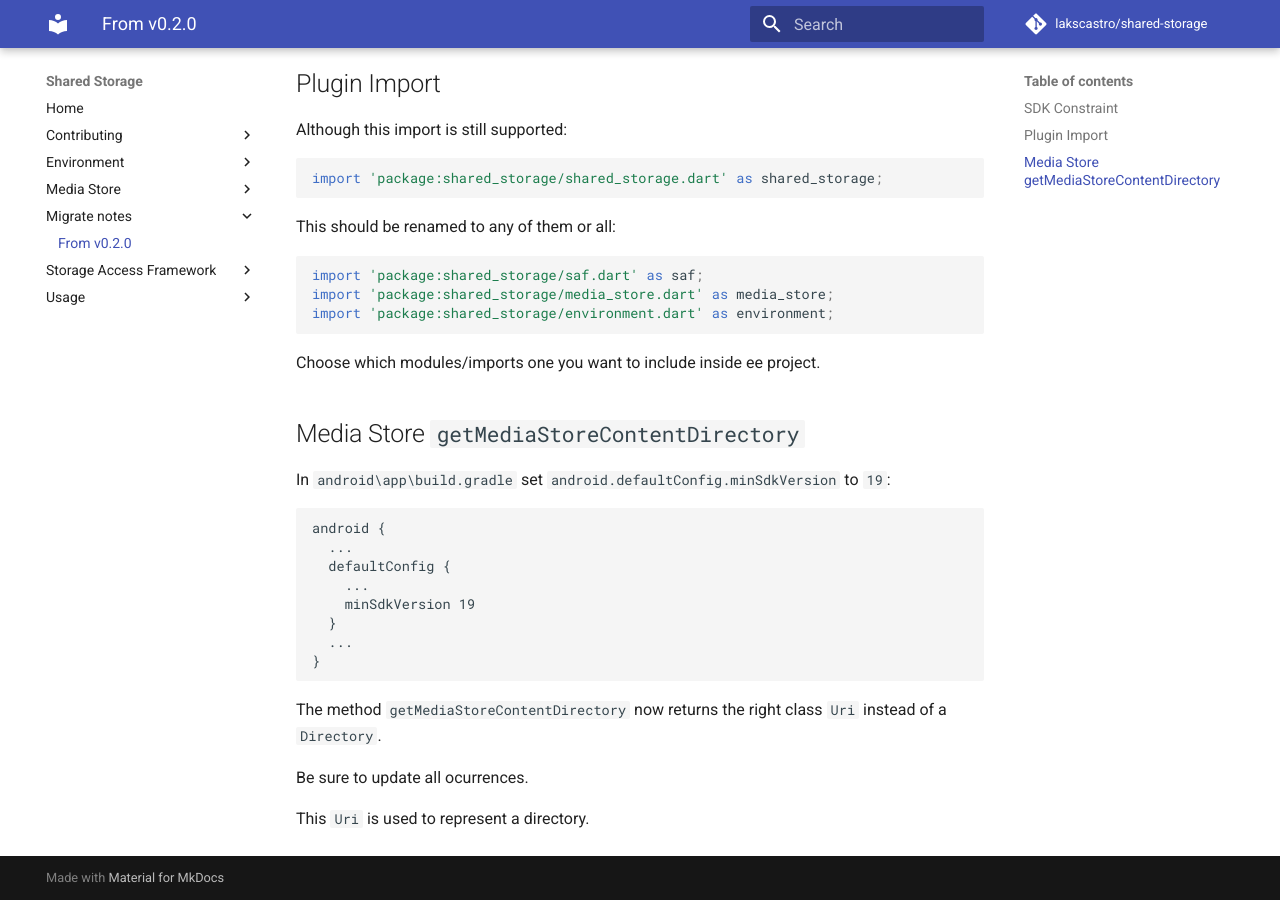
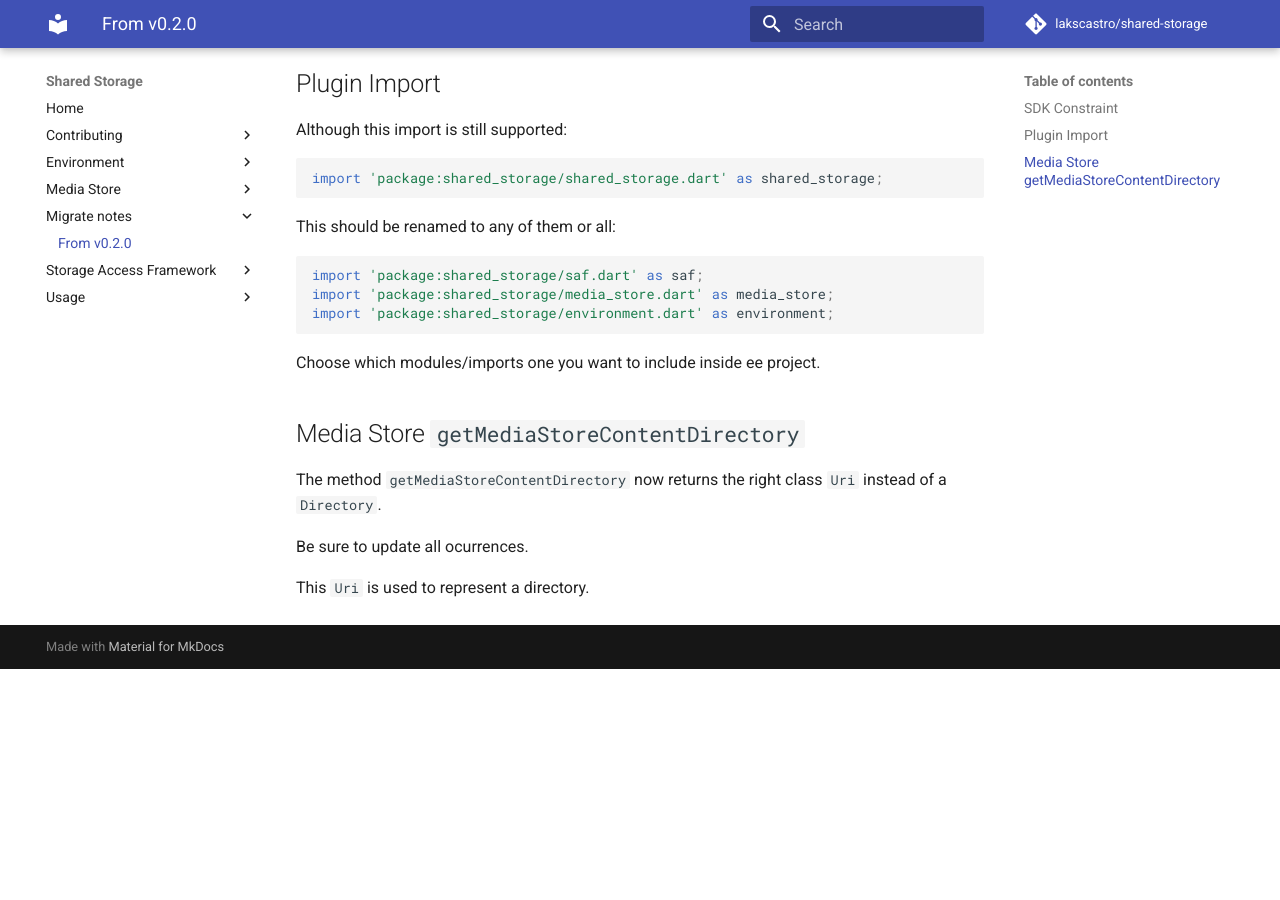
Before and after one commit to alexrintt/shared-storage, an MkDocs documentation site: the page built from docs/Migrate notes/From v0.2.0.md, in a window 1280 px wide and 900 px high, scrolled down 602 px. Built offline with MkDocs 1.6.1 and Material for MkDocs 9.7.7, drawn with Linux system fonts in a browser that asks for light colours; comment, search, counter and statistics services are not loaded; after the commit the page ends 1271 px from its top, so only the background shows below that.

Commit message:
(#46) Remove duplicated docs

````diff
--- a/docs/Migrate notes/From v0.2.0.md
+++ b/docs/Migrate notes/From v0.2.0.md
@@ -42,19 +42,6 @@
 
 ## Media Store `getMediaStoreContentDirectory`
 
-In `android\app\build.gradle` set `android.defaultConfig.minSdkVersion` to `19`:
-
-```gradle
-android {
-  ...
-  defaultConfig {
-    ...
-    minSdkVersion 19
-  }
-  ...
-}
-```
-
 The method `getMediaStoreContentDirectory` now returns the right class `Uri` instead of a `Directory`.
 
 Be sure to update all ocurrences.
````
